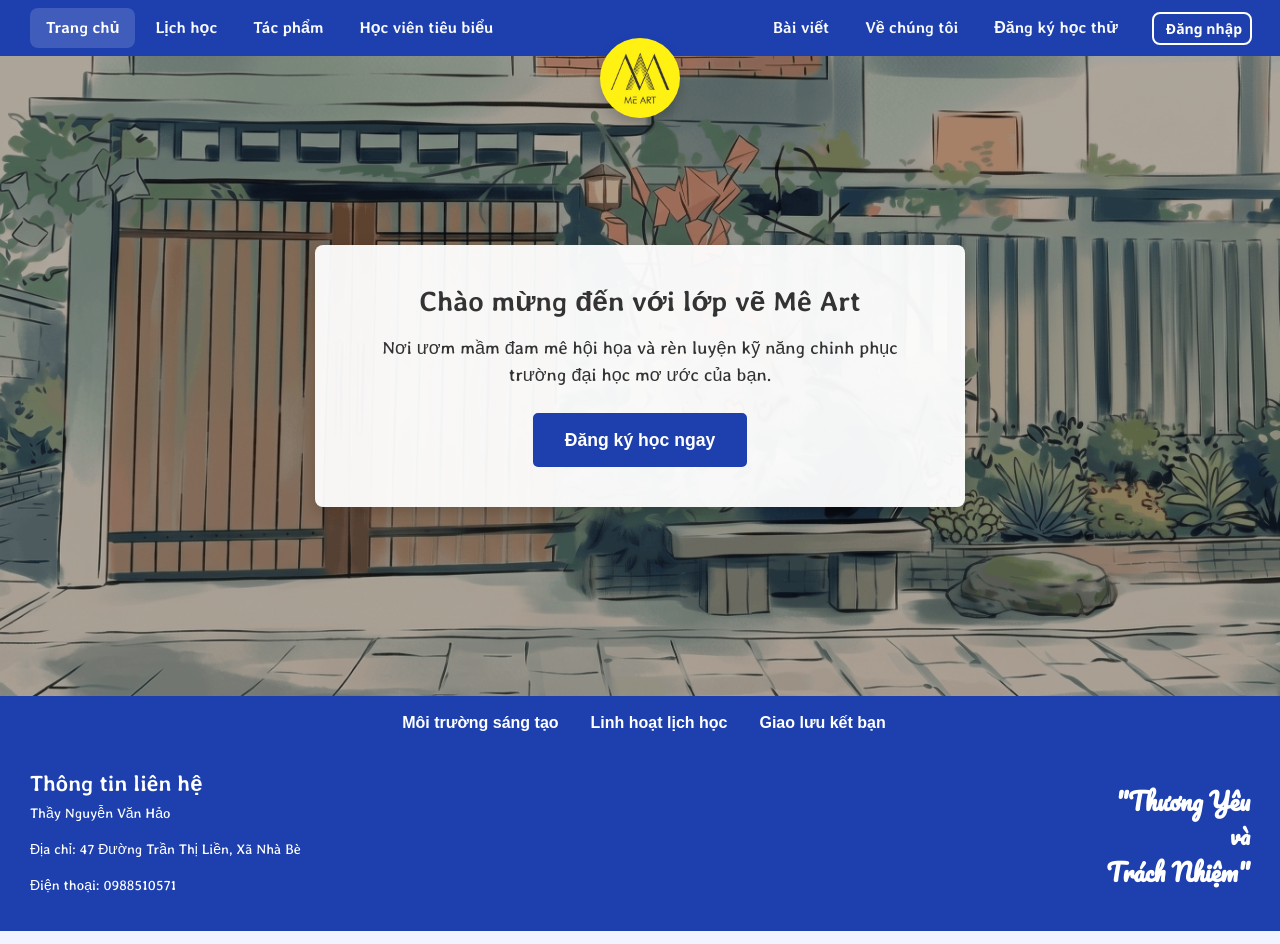
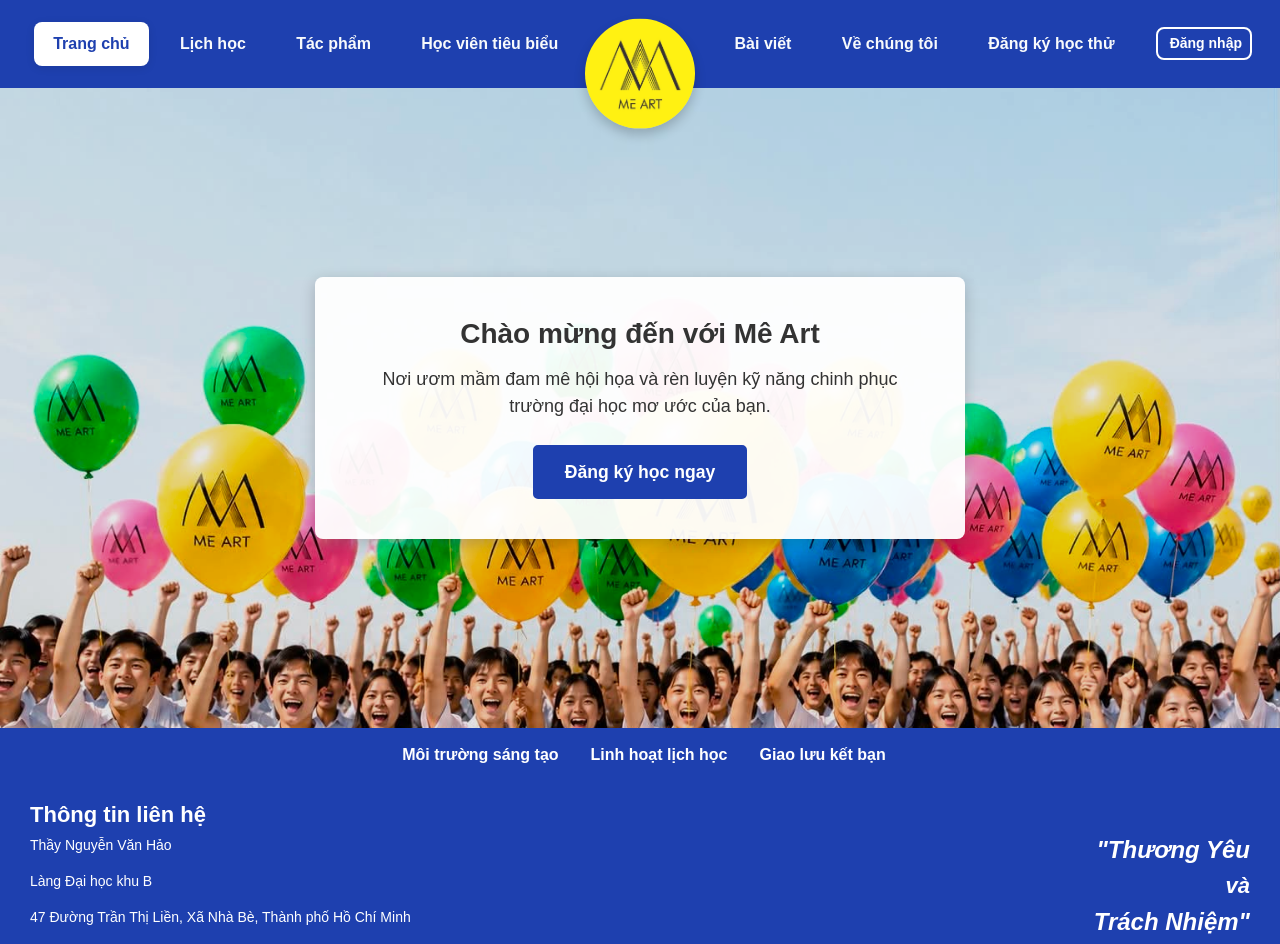
Before and after one commit to HelloThere2004/MeArt-FE, a Vue app: page / in a window 1280 px wide. Shown: the top 944 px of the page. Built offline with nearby package versions, Linux system fonts and the light colour scheme; no server answers.

Commit message:
Fix NavBar and HomeView content

```diff
--- a/src/assets/main.css
+++ b/src/assets/main.css
@@ -96,7 +96,14 @@ a,
   font-style: italic;
 }
 
-p, a, h1, h2, h3, h4, h5, h6 {
-  font-family: 'Averia Libre', sans-serif;
+p,
+a,
+h1,
+h2,
+h3,
+h4,
+h5,
+h6 {
+  font-family: Arial, sans-serif;
   font-weight: normal;
 }
--- a/src/components/Footer.vue
+++ b/src/components/Footer.vue
@@ -4,7 +4,8 @@
       <div class="col-md-6 footer-info">
         <h3 class="text">Thông tin liên hệ</h3>
         <p>Thầy Nguyễn Văn Hảo</p>
-        <p>Địa chỉ: 47 Đường Trần Thị Liền, Xã Nhà Bè</p>
+        <p>Làng Đại học khu B</p>
+        <p>47 Đường Trần Thị Liền, Xã Nhà Bè, Thành phố Hồ Chí Minh</p>
         <p>Điện thoại: 0988510571</p>
       </div>
       <div class="col-md-6 text-md-end footer-slogan">
@@ -60,14 +61,16 @@ export default {
   font-size: 24px;
   font-weight: bold;
   color: #ffffff;
-  font-family: 'Pacifico', sans-serif;
+  font-family: Arial, sans-serif;
+  font-style: italic;
 }
 
 .slogan-sub {
   font-size: 22px;
   font-weight: bold;
   color: #ffffff;
-  font-family: 'Pacifico', sans-serif;
+  font-family: Arial, sans-serif;
+  font-style: italic;
 }
 
 /* Mobile responsive */
--- a/src/components/Nav.vue
+++ b/src/components/Nav.vue
@@ -1,8 +1,7 @@
 <template>
   <header class="header-wrapper" :class="{ 'push-content-down': $route.path !== '/' }">
-    <nav class="navbar navbar-expand-lg navbar-dark custom-navbar">
-      <div class="container-fluid position-relative">
-
+    <nav class="navbar navbar-expand-lg navbar-dark custom-navbar position-relative">
+      <div class="container-fluid">
         <button
           class="navbar-toggler"
           type="button"
@@ -13,9 +12,8 @@
           <span class="navbar-toggler-icon"></span>
         </button>
 
-        <RouterLink to="/" class="navbar-brand navbar-brand-center d-flex align-items-center gap-2">
+        <RouterLink to="/" class="navbar-brand navbar-brand-center d-flex align-items-center">
           <img src="../assets/image/logo.jpg" alt="MeArt Logo" class="nav-logo" />
-          <span class="brand-text">Mê Art</span>
         </RouterLink>
 
         <div class="collapse navbar-collapse" id="navbarNav" :class="{ show: menuOpen }">
@@ -30,7 +28,9 @@
               <RouterLink to="/gallery" class="nav-link" @click="closeMenu">Tác phẩm</RouterLink>
             </li>
             <li class="nav-item">
-              <RouterLink to="/outstanding-students" class="nav-link" @click="closeMenu">Học viên tiêu biểu</RouterLink>
+              <RouterLink to="/outstanding-students" class="nav-link" @click="closeMenu"
+                >Học viên tiêu biểu</RouterLink
+              >
             </li>
           </ul>
 
@@ -42,22 +42,41 @@
               <RouterLink to="/about" class="nav-link" @click="closeMenu">Về chúng tôi</RouterLink>
             </li>
             <li class="nav-item">
-              <RouterLink to="/register" class="nav-link" @click="closeMenu">Đăng ký học thử</RouterLink>
+              <RouterLink to="/register" class="nav-link" @click="closeMenu"
+                >Đăng ký học thử</RouterLink
+              >
             </li>
-            <li class="nav-item ms-lg-3 mt-3 mt-lg-0 d-flex gap-2 justify-content-center align-items-center">
+
+            <li
+              class="nav-item ms-lg-3 mt-3 mt-lg-0 d-flex flex-column flex-lg-row gap-2 justify-content-center align-items-center auth-section"
+            >
               <template v-if="isAuthenticated">
-                <span class="user-greeting">
+                <span class="user-greeting text-center w-100">
                   <i class="bi bi-person-circle me-1"></i>{{ userName }}
                 </span>
-                <RouterLink to="/admin" class="btn btn-outline-light-custom btn-sm" title="Admin">
-                  <i class="bi bi-speedometer2"></i> Admin
-                </RouterLink>
-                <button @click="handleLogout" class="btn btn-light-custom btn-sm" title="Đăng xuất">
-                  <i class="bi bi-box-arrow-right"></i> Đăng xuất
-                </button>
+                <div class="d-flex w-100 gap-2">
+                  <RouterLink
+                    to="/admin"
+                    class="btn btn-outline-light-custom btn-sm flex-fill"
+                    title="Admin"
+                  >
+                    <i class="bi bi-speedometer2"></i> Admin
+                  </RouterLink>
+                  <button
+                    @click="handleLogout"
+                    class="btn btn-light-custom btn-sm flex-fill"
+                    title="Đăng xuất"
+                  >
+                    <i class="bi bi-box-arrow-right"></i> Thoát
+                  </button>
+                </div>
               </template>
               <template v-else>
-                <RouterLink to="/login" class="btn btn-outline-light-custom btn-sm fw-bold" @click="closeMenu">
+                <RouterLink
+                  to="/login"
+                  class="btn btn-outline-light-custom btn-sm fw-bold w-100 mt-2 mt-lg-0"
+                  @click="closeMenu"
+                >
                   <i class="bi bi-box-arrow-in-right me-1"></i> Đăng nhập
                 </RouterLink>
               </template>
@@ -97,8 +116,12 @@ export default {
     })
   },
   methods: {
-    toggleMenu() { this.menuOpen = !this.menuOpen },
-    closeMenu() { this.menuOpen = false },
+    toggleMenu() {
+      this.menuOpen = !this.menuOpen
+    },
+    closeMenu() {
+      this.menuOpen = false
+    },
     async checkAuth() {
       const { data } = await supabase.auth.getSession()
       this.isAuthenticated = !!data.session
@@ -121,67 +144,63 @@ export default {
 
 <style scoped>
 .header-wrapper {
-  font-family: 'Segoe UI', Tahoma, Geneva, Verdana, sans-serif;
+  font-family: Arial, sans-serif;
 }
 
 .custom-navbar {
   background-color: #1e40af;
   box-shadow: 0 4px 15px rgba(0, 0, 0, 0.15);
-  padding: 0.5rem 1rem;
+  /* 1. Đã tăng độ dày cho NavBar lên một chút */
+  padding: 1.4rem 1rem;
 }
 
 /* --- LOGO CSS --- */
 .nav-logo {
-  width: 45px;
-  height: 45px;
+  width: 70px;
+  height: 70px;
   border-radius: 50%;
   object-fit: cover;
-  /* ĐÃ XÓA VIỀN TRẮNG THEO YÊU CẦU */
   transition: transform 0.3s ease;
   background-color: transparent;
 }
 
-.nav-logo:hover {
-  transform: scale(1.1);
-}
-
-.brand-text {
-  color: #fff;
-  font-size: 1.5rem;
-  font-weight: 800;
-  letter-spacing: -0.5px;
-}
-
-/* Giao diện PC: Logo lấn viền, ẩn chữ */
+/* GIAO DIỆN PC */
 @media (min-width: 992px) {
   .navbar-brand-center {
     position: absolute;
     left: 50%;
-    transform: translateX(-50%);
+
+    /* Đỉnh logo neo tại mép dưới của NavBar */
+    top: 100%;
+
+    /* 3. Kéo ngược logo lên cao hơn nữa.
+       -62% (thay vì -55% như cũ) sẽ nhấc cái chân M lên đúng vạch line.
+       Ông có thể chỉnh nhẹ thành -61% hoặc -63% nếu thấy nó lệch đi 1 sợi tóc. */
+    transform: translate(-50%, -62%);
+
     margin: 0;
-    top: 5px;
     z-index: 1050;
   }
 
-  .brand-text {
-    display: none !important;
-  }
-
   .nav-logo {
-    width: 80px;
-    height: 80px;
-    /* ĐÃ XÓA VIỀN TRẮNG THEO YÊU CẦU */
-    box-shadow: 0 6px 12px rgba(0,0,0,0.2);
-    transform: translateY(20px);
+    /* 2. Thu nhỏ logo PC lại một xíu (từ 120px -> 110px) cho cân bằng tổng thể */
+    width: 110px;
+    height: 110px;
+    box-shadow: 0 6px 12px rgba(0, 0, 0, 0.2);
   }
 
   .nav-logo:hover {
-    transform: translateY(20px) scale(1.05);
+    transform: scale(1.05);
   }
 
-  /* CLASS CHÌA KHÓA: Đẩy nội dung các trang khác xuống để không bị logo đè */
+  /* Đẩy nội dung trang con xuống sâu hơn */
   .push-content-down {
-    margin-bottom: 45px;
+    margin-bottom: 70px;
+  }
+
+  .nav-link {
+    margin: 0 6px;
+    border-radius: 8px;
   }
 }
 
@@ -190,15 +209,21 @@ export default {
   color: #f8fafc !important;
   font-size: 1rem;
   font-weight: 600;
-  padding: 0.5rem 1rem !important;
-  border-radius: 8px;
+  padding: 0.6rem 1.2rem !important;
   transition: all 0.2s ease;
-  margin: 0 2px;
 }
 
-.nav-link:hover, .nav-link.router-link-active {
-  background-color: rgba(255, 255, 255, 0.15) !important;
-  color: #fff !important;
+/* Hover & Active (PC) */
+@media (min-width: 992px) {
+  .nav-link:hover {
+    background-color: rgba(255, 255, 255, 0.15) !important;
+    color: #fff !important;
+  }
+  .nav-link.router-link-active {
+    background-color: #ffffff !important;
+    color: #1e40af !important;
+    box-shadow: 0 2px 8px rgba(0, 0, 0, 0.1);
+  }
 }
 
 .btn-outline-light-custom {
@@ -237,9 +262,39 @@ export default {
   border-radius: 20px;
 }
 
+/* --- GIAO DIỆN MOBILE CHUẨN (XÓA SẠCH KHOẢNG HỞ) --- */
 @media (max-width: 991px) {
+  .custom-navbar {
+    padding: 0.5rem 1rem;
+  }
+
   .navbar-nav {
-    padding-top: 0.5rem;
+    padding-top: 0 !important;
+    margin-bottom: 0 !important;
+  }
+
+  .nav-item {
+    margin: 0 !important;
+    padding: 0 !important;
+  }
+
+  .nav-link {
+    margin: 0 !important;
+    border-radius: 0 !important;
+    border-bottom: 1px solid rgba(255, 255, 255, 0.1);
+    padding: 1rem !important;
+    text-align: center;
+  }
+
+  .nav-link.router-link-active {
+    background-color: #ffffff !important;
+    color: #1e40af !important;
+  }
+
+  .auth-section {
+    padding: 1rem 0 !important;
+    margin: 0 !important;
+    border-bottom: none;
   }
 }
 </style>
--- a/src/views/AboutView.vue
+++ b/src/views/AboutView.vue
@@ -1,12 +1,12 @@
 <template>
   <div class="about">
-    <h1>Về lớp vẽ Mê Art</h1>
+    <h1>Về Mê Art</h1>
     <p>
-      Lớp Mê Art được thành lập với mong muốn giúp các bạn học sinh có ước mơ theo ngành vẽ có thể
+      Mê Art được thành lập với mong muốn giúp các bạn học sinh có ước mơ theo ngành vẽ có thể
       đến học tập và rèn luyện kỹ năng vẽ của mình và có thể vào được trường đại học mình mong muốn.
       Ngoài ra, những bạn chưa ôn thi đại học vào các ngành mỹ thuật cũng có thể đến để học tập và
       rèn luyện kỹ năng vẽ của mình vì đam mê cũng như là giao lưu, kết bạn với những người bạn có
-      cùng sở thích với mình. Lớp Mê Art được thành lập vào năm 2022, đến nay đã {{ year }} rồi đó.
+      cùng sở thích với mình. Mê Art được thành lập vào năm 2022, đến nay đã {{ year }} năm rồi đó.
       Khi đó lớp chỉ có 3 bạn học viên thôi nhưng đến nay đã có gần 30 bạn học viên rồi. Cảm ơn các
       bạn và quý phụ huynh đã tin tưởng và đồng hành cùng lớp Mê Art trong suốt thời gian qua.
     </p>
--- a/src/views/GalleryView.vue
+++ b/src/views/GalleryView.vue
@@ -2,7 +2,7 @@
   <div class="container">
     <div class="wrapper">
       <div class="text">
-        <h1>Đây là các tác phẩm tiêu biểu của các bạn học sinh tại Mê Art</h1>
+        <h1>Các tác phẩm tiêu biểu của các bạn học sinh tại Mê Art</h1>
       </div>
       <div class="pics" v-for="pic in pics" :key="pic.id">
         <Pic :pic="pic" />
--- a/src/views/HomeView.vue
+++ b/src/views/HomeView.vue
@@ -5,7 +5,7 @@
       <div class="hero-overlay">
         <!-- Khung chữ ở giữa -->
         <div class="hero-content-box">
-          <h1>Chào mừng đến với lớp vẽ Mê Art</h1>
+          <h1>Chào mừng đến với Mê Art</h1>
           <p>
             Nơi ươm mầm đam mê hội họa và rèn luyện kỹ năng chinh phục trường đại học mơ ước của
             bạn.
@@ -52,7 +52,7 @@
   justify-content: center;
   align-items: center;
   padding: 20px;
-  background-color: rgba(0, 0, 0, 0.3);
+  background-color: rgba(0, 0, 0, 0.1);
 }
 
 .hero-content-box {
```
Also changed, not shown: src/assets/image/HomePage/homeIMG1.png, src/assets/image/HomePage/homeIMG2.png (added).
